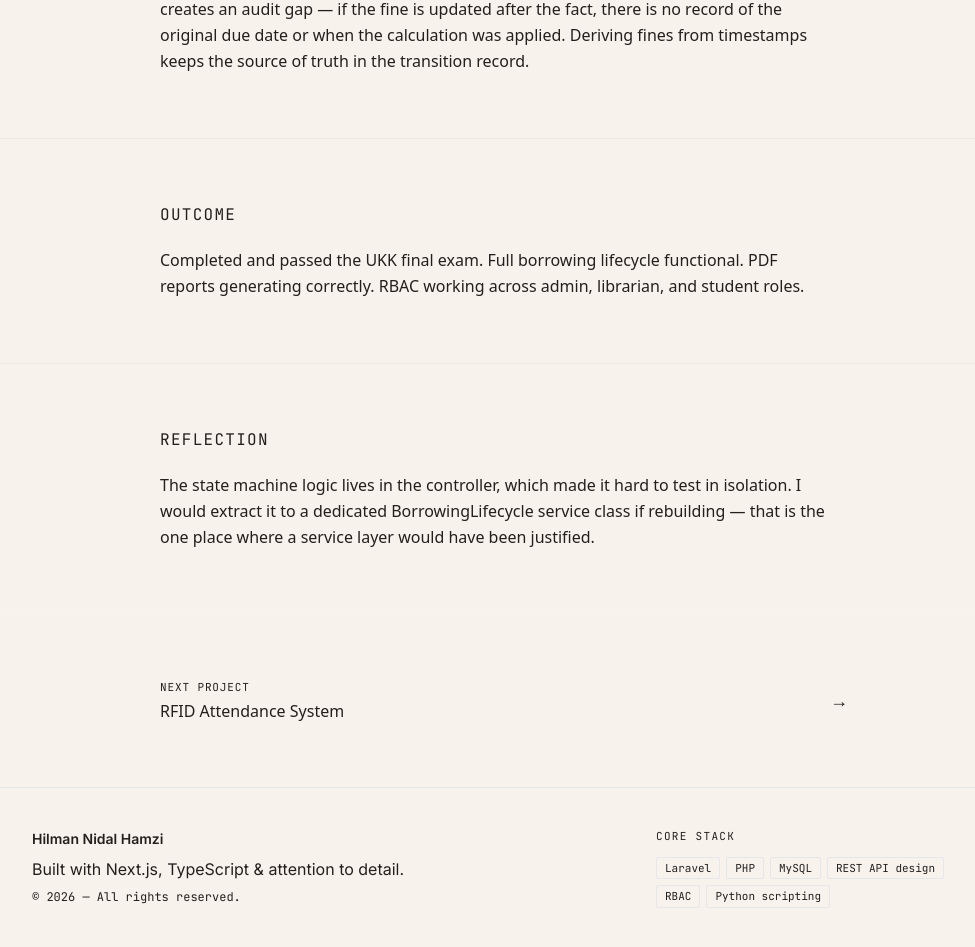
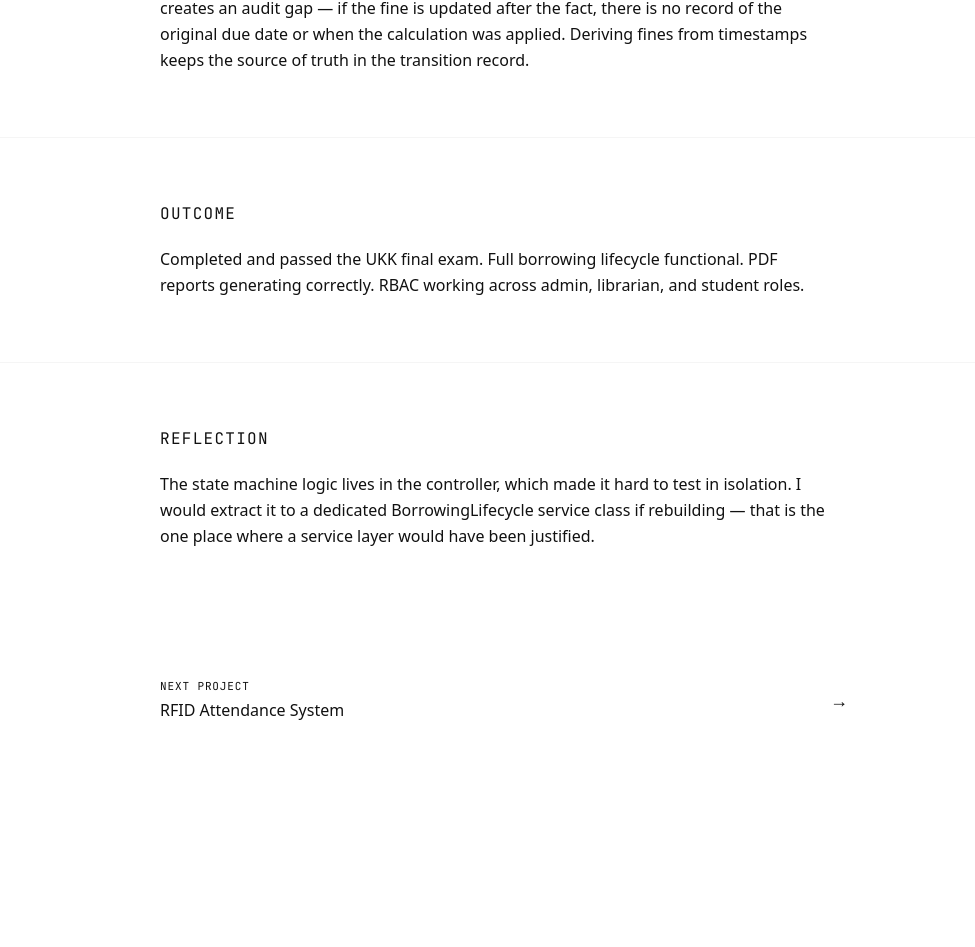
Before and after one commit to kaz-hero123/hilman-portfolio, a Next.js app: page /work/owlbook in a window 1280 px wide. Shown: the part 1795-2742 px from the top of the page, without its empty margins (136-1111 px from the left). After the commit the page ends 2581 px from the top, so only its background shows below. Built offline with nearby package versions, Linux system fonts and the light colour scheme.

Commit message:
style: establish global baseline styles and main layout wrapping

```diff
--- a/src/app/globals.css
+++ b/src/app/globals.css
@@ -3,7 +3,9 @@
 @tailwind utilities;
 
 @layer base {
-  *, *::before, *::after {
+  *,
+  *::before,
+  *::after {
     box-sizing: border-box;
     margin: 0;
     padding: 0;
@@ -11,36 +13,54 @@
 
   html {
     scroll-behavior: smooth;
-    scroll-padding-top: 5rem;
+    scroll-padding-top: 64px;
   }
 
   body {
-    background-color: #F7F3EC;
-    color: #231F1B;
+    background-color: #ffffff;
+    color: #111111;
     font-family: var(--font-body), system-ui, sans-serif;
     -webkit-font-smoothing: antialiased;
     -moz-osx-font-smoothing: grayscale;
+    text-rendering: optimizeLegibility;
   }
 
-  h1, h2, h3, h4, h5, h6 {
+  h1,
+  h2,
+  h3,
+  h4,
+  h5,
+  h6 {
     font-family: var(--font-serif), Georgia, serif;
     font-weight: 700;
-    line-height: 1.1;
+    line-height: 1.05;
+    letter-spacing: -0.02em;
   }
 
   ::selection {
-    background-color: rgba(35, 31, 27, 0.15);
-    color: #231F1B;
+    background-color: rgba(17, 17, 17, 0.12);
+    color: #111111;
   }
 
-  /* Scrollbar */
-  ::-webkit-scrollbar        { width: 6px; }
-  ::-webkit-scrollbar-track  { background: #F7F3EC; }
-  ::-webkit-scrollbar-thumb  { background: #DDD5C7; border-radius: 3px; }
-  ::-webkit-scrollbar-thumb:hover { background: #231F1B; }
+  /* Thin editorial scrollbar */
+  ::-webkit-scrollbar {
+    width: 4px;
+  }
+  ::-webkit-scrollbar-track {
+    background: #ffffff;
+  }
+  ::-webkit-scrollbar-thumb {
+    background: #d4d4d4;
+    border-radius: 2px;
+  }
+  ::-webkit-scrollbar-thumb:hover {
+    background: #111111;
+  }
 
   @media (prefers-reduced-motion: reduce) {
-    *, *::before, *::after {
+    *,
+    *::before,
+    *::after {
       animation-duration: 0.01ms !important;
       animation-iteration-count: 1 !important;
       transition-duration: 0.01ms !important;
@@ -49,7 +69,7 @@
 }
 
 @layer utilities {
-  /* Link underline — draws on hover */
+  /* Animated underline — draws on hover */
   .link-draw {
     position: relative;
     text-decoration: none;
@@ -57,12 +77,12 @@
   .link-draw::after {
     content: '';
     position: absolute;
-    bottom: -2px;
+    bottom: -1px;
     left: 0;
     width: 0;
     height: 1px;
     background-color: currentColor;
-    transition: width 200ms cubic-bezier(0.25, 0.46, 0.45, 0.94);
+    transition: width 220ms cubic-bezier(0.25, 0.46, 0.45, 0.94);
   }
   .link-draw:hover::after {
     width: 100%;
@@ -70,8 +90,8 @@
 
   /* Focus ring */
   .focus-ring:focus-visible {
-    outline: 2px solid #231F1B;
+    outline: 2px solid #111111;
     outline-offset: 3px;
-    border-radius: 2px;
+    border-radius: 1px;
   }
 }
--- a/src/app/layout.tsx
+++ b/src/app/layout.tsx
@@ -1,19 +1,24 @@
 import type { Metadata } from 'next'
 import { playfair, pacifico, inter, jetbrainsMono } from '@/lib/fonts'
 import { Nav } from '@/components/Nav'
-import { Footer } from '@/components/Footer'
 import './globals.css'
 
 export const metadata: Metadata = {
-  title: 'Hilman Nidal Hamzi — Backend Developer',
+  title: 'Hilman Nidal Hamzi — Designer & Developer',
   description:
-    'Backend engineer. 3 systems in production. Internship-ready for Aug 2026.',
-  keywords: ['Backend Developer', 'Laravel', 'PHP', 'Node.js', 'Hilman Nidal Hamzi'],
+    'A designer and developer focused on editorial craft and structural clarity. This is where the grid meets the sentence.',
+  keywords: [
+    'Designer',
+    'Developer',
+    'Editorial Design',
+    'Frontend',
+    'Hilman Nidal Hamzi',
+  ],
   authors: [{ name: 'Hilman Nidal Hamzi' }],
   openGraph: {
-    title: 'Hilman Nidal Hamzi — Backend Developer',
+    title: 'Hilman Nidal Hamzi — Designer & Developer',
     description:
-      'Backend engineer. 3 systems in production. Internship-ready for Aug 2026.',
+      'A designer and developer focused on editorial craft and structural clarity.',
     type: 'website',
   },
 }
@@ -31,13 +36,12 @@ export default function RootLayout({
       <body>
         <a
           href="#main-content"
-          className="sr-only focus:not-sr-only focus:fixed focus:top-4 focus:left-4 focus:z-[60] focus:px-4 focus:py-2 focus:bg-ink focus:text-paper focus:font-mono focus:text-xs focus:uppercase focus:outline-none focus:rounded"
+          className="sr-only focus:not-sr-only focus:fixed focus:top-4 focus:left-4 focus:z-[60] focus:px-4 focus:py-2 focus:bg-ink focus:text-white focus:font-mono focus:text-xs focus:uppercase focus:outline-none"
         >
           Skip to main content
         </a>
         <Nav />
         {children}
-        <Footer />
       </body>
     </html>
   )
```
